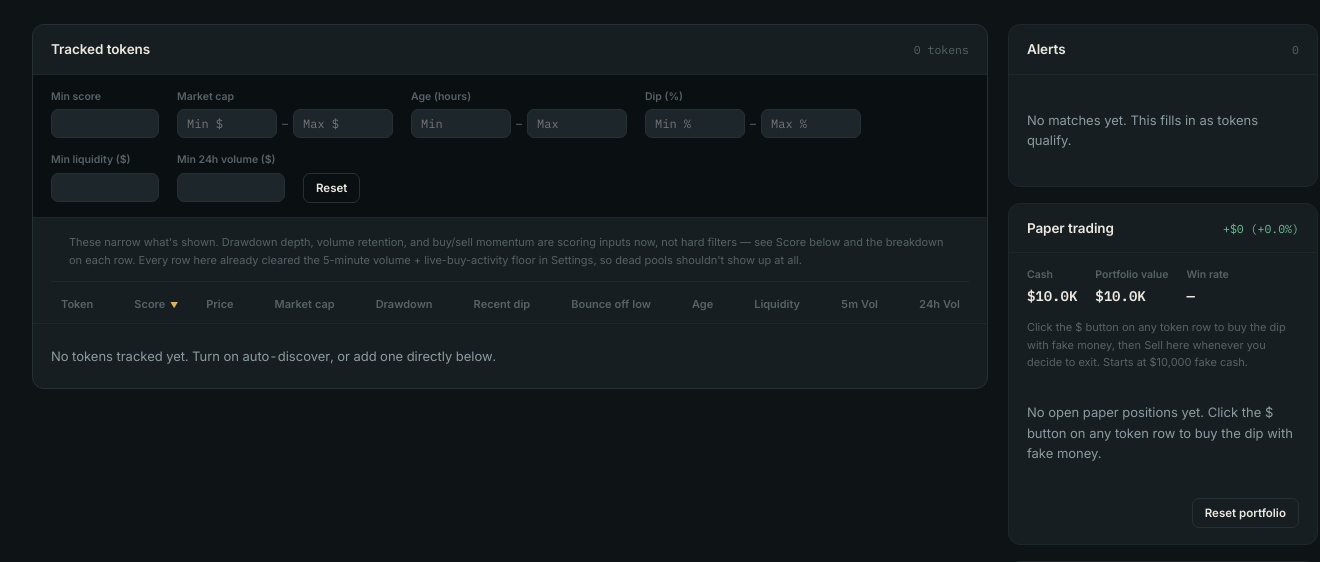
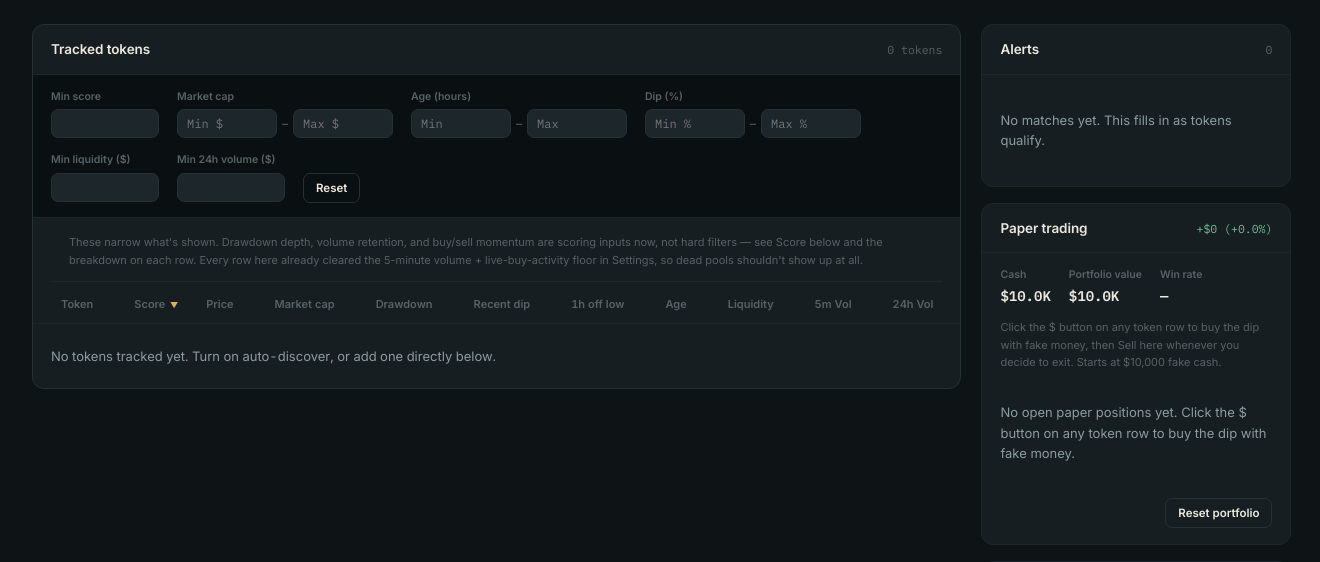
Before and after one commit to conman688/dip-screener-ui, a Flask app: page / in a window 1320 px wide. Shown: the part 96-658 px from the top of the page. Run offline with Flask 3, Linux system fonts and the light colour scheme; data that the repository does not hold is empty.

Commit message:
Replace 'Bounce off low' (7-day rolling low) column with 1h-off-low
The old column measured current price against the lowest price seen
anywhere in the whole stored history window (up to 7 days by default),
so a token could show a large bounce percentage just from a crash days
ago, not from anything recent - misleading for someone trying to catch
a dip as it happens rather than judge how much it has recovered.

Swapped it for bounce_1h_pct, a flattened copy of the existing
windows[1h][bounce_pct] value (current vs. the 1h window's own low),
which is tightly scoped to how far above the recent bottom price is
right now. Also used in the Telegram alert text in place of the old
7-day-low bounce figure.

Co-Authored-By: Claude Sonnet 5 <noreply@anthropic.com>

```diff
--- a/screener_core.py
+++ b/screener_core.py
@@ -494,6 +494,12 @@ def evaluate_token(history, meta, cfg, now, all_time_high_price=None):
         "windows": windows,
         "short_term_dip_pct": round(short_term_dip_pct, 1),
         "short_term_dip_has_coverage": short_term_dip_has_coverage,
+        # Top-level copy of windows["1h"]["bounce_pct"] (current vs the 1h
+        # window's own low, not the 7-day rolling low bounce_pct above) -
+        # flattened out here so the UI can sort/display it without reaching
+        # into the nested windows dict.
+        "bounce_1h_pct": windows["1h"]["bounce_pct"],
+        "bounce_1h_has_coverage": windows["1h"]["has_full_coverage"],
         "age_hours": round(age_hours, 1),
         "liquidity_usd": liquidity,
         "volume24h_usd": volume,
@@ -532,7 +538,7 @@ def format_alert(key, status):
         f"\U0001F7E2 *Dip candidate*: {status['label']} — score {status['score']}/100\n"
         f"Sharpest short-term pullback (15m/30m/1h): -{status['short_term_dip_pct']}%{short_term_note}\n"
         f"Down {status['max_drawdown_pct']}% from its recent high{proxy_note} "
-        f"(+{status['bounce_pct']}% off the bottom).\n"
+        f"(+{status['bounce_1h_pct']}% off the 1h low).\n"
         f"Price: ${status['current_price']:.8f}  |  Age: {status['age_hours']}h\n"
         f"Liquidity: ${status['liquidity_usd']:,.0f}  |  5m Vol: ${status['volume_5m_usd']:,.0f}  |  24h Vol: ${status['volume24h_usd']:,.0f}\n"
         f"{status['url']}"
--- a/static/app.js
+++ b/static/app.js
@@ -251,7 +251,7 @@ function renderTable() {
   }
 
   tokenRows.innerHTML = filtered.map(t => {
-    const bounceClass = t.bounce_pct >= 0 ? 'pct-up' : 'pct-down';
+    const bounce1hClass = t.bounce_1h_pct >= 0 ? 'pct-up' : 'pct-down';
     const starred = !!t.is_watchlisted;
     const isMatch = t.score >= alertScoreThreshold;
     const scoreClass = t.score >= 70 ? 'score-high' : t.score >= 40 ? 'score-mid' : 'score-low';
@@ -295,7 +295,7 @@ function renderTable() {
         <td class="num">${fmtMoney(t.market_cap_usd)}</td>
         <td class="num pct-down"${proxyNote}>-${t.max_drawdown_pct}%${t.reference_high_is_proxy ? '*' : ''}</td>
         <td class="num pct-down" title="${escapeHtml(windowsTooltip)}">-${t.short_term_dip_pct}%${t.short_term_dip_has_coverage ? '' : '*'}</td>
-        <td class="num ${bounceClass}">+${t.bounce_pct}%</td>
+        <td class="num ${bounce1hClass}">${t.bounce_1h_pct >= 0 ? '+' : ''}${t.bounce_1h_pct}%${t.bounce_1h_has_coverage ? '' : '*'}</td>
         <td class="num">${fmtAge(t.age_hours)}</td>
         <td class="num">${fmtMoney(t.liquidity_usd)}</td>
         <td class="num">${fmtMoney(t.volume_5m_usd)}</td>
--- a/templates/index.html
+++ b/templates/index.html
@@ -91,7 +91,7 @@
             <th class="sortable num" data-sort="market_cap_usd">Market cap</th>
             <th class="sortable num" data-sort="max_drawdown_pct">Drawdown</th>
             <th class="sortable num" data-sort="short_term_dip_pct" title="Sharpest pullback across the 15m/30m/1h windows - hover a row's value for the full 15m-24h breakdown">Recent dip</th>
-            <th class="sortable num" data-sort="bounce_pct">Bounce off low</th>
+            <th class="sortable num" data-sort="bounce_1h_pct" title="Current price vs. the low within the last 1h window only">1h off low</th>
             <th class="sortable num" data-sort="age_hours">Age</th>
             <th class="sortable num" data-sort="liquidity_usd">Liquidity</th>
             <th class="sortable num" data-sort="volume_5m_usd" title="Must clear the 5-minute volume floor in Settings to show up at all">5m Vol</th>
```
